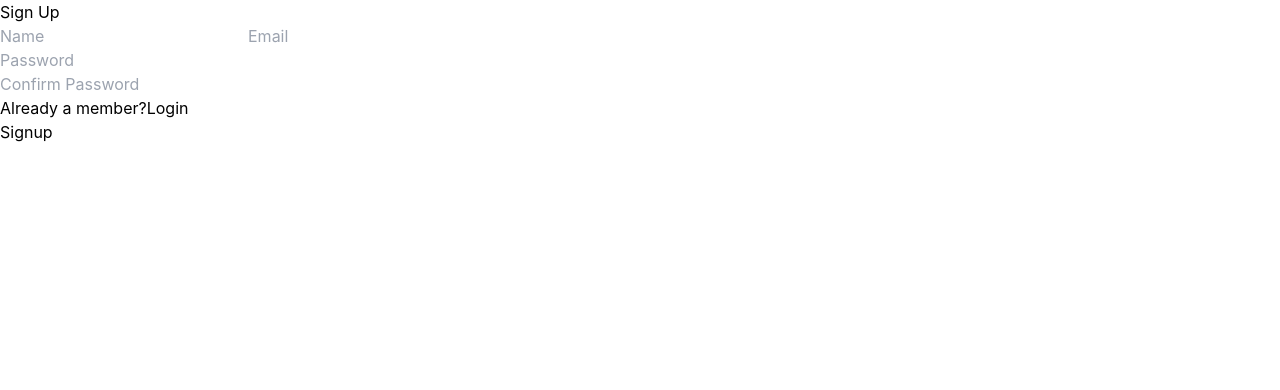
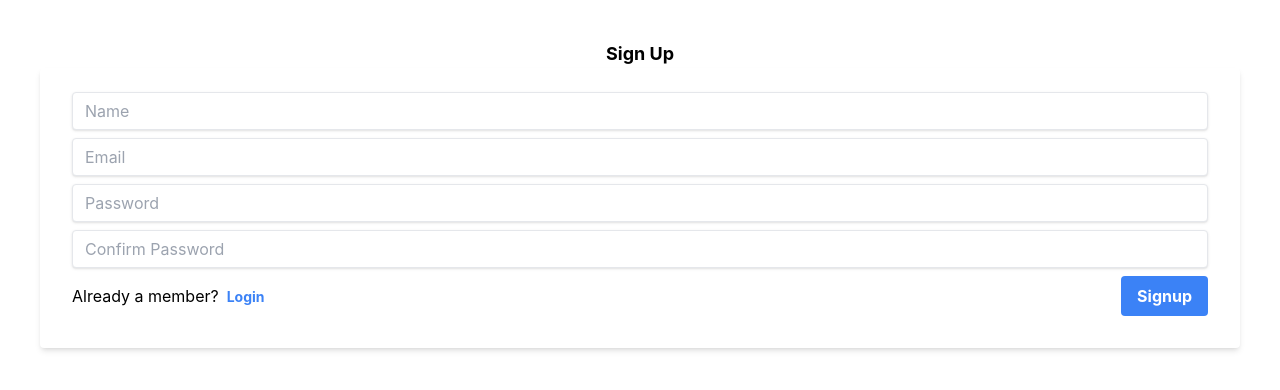
Before and after one commit to Tufahel/blog-app-front-end, a React (Create React App) app: page /signup in a window 1280 px wide. Shown: the top 390 px of the page. Built offline with nearby package versions, Linux system fonts and the light colour scheme.

Commit message:
signin and signup form styled

```diff
--- a/src/components/Login/Login.js
+++ b/src/components/Login/Login.js
@@ -49,10 +49,10 @@ const Login = () => {
       {
     (user === null) && (
     <>
-      <div className="main-login">
-        <h1 className="">Login</h1>
+      <div className="m-10">
+        <h1 className="font-bold text-lg text-center">Login</h1>
         <form
-          className="form-container"
+          className="bg-white shadow-md rounded px-8 pt-6 pb-8 mb-4 space-y-2"
           onSubmit={handleLogin}
         >
           { loadingSignin && (
@@ -74,14 +74,16 @@ const Login = () => {
           { errorSignin && (
           <p className="text-red-500 font-italic">Invalid email/password</p>
           )}
-          <input onChange={handleOnChange} className="" type="email" name="email" id="email" placeholder="Email" required />
-          <input onChange={handleOnChange} className="" type="password" name="password" id="password" placeholder="Password" required />
+          <input onChange={handleOnChange} className="shadow appearance-none border rounded w-full py-2 px-3 text-gray-700 leading-tight focus:outline-none focus:shadow-outline" type="email" name="email" id="email" placeholder="Email" required />
+          <input onChange={handleOnChange} className="shadow appearance-none border border-red-500 rounded w-full py-2 px-3 text-gray-700 mb-3 leading-tight focus:outline-none focus:shadow-outline" type="password" name="password" id="password" placeholder="Password" required />
           <small className="">{}</small>
-          <span className="">
-            Not a member?
-            <NavLink className="" to="/signup">Signup</NavLink>
-          </span>
-          <input className="" type="submit" value="Login" />
+          <div className="flex justify-between items-center">
+            <span>
+              Not a member?
+              <NavLink className="px-2 inline-block align-baseline font-bold text-sm text-blue-500 hover:text-blue-800" to="/signup">Signup</NavLink>
+            </span>
+            <input className="bg-blue-500 hover:bg-blue-700 text-white font-bold py-2 px-4 rounded focus:outline-none focus:shadow-outline" type="submit" value="Login" />
+          </div>
         </form>
       </div>
     </>
--- a/src/components/Signup/Signup.js
+++ b/src/components/Signup/Signup.js
@@ -29,10 +29,10 @@ const Signup = () => {
 
   return (
     <>
-      <div className="mainSign">
-        <h1 className="">Sign Up</h1>
+      <div className="m-10">
+        <h1 className="font-bold text-lg text-center">Sign Up</h1>
         <form
-          className="signup-form"
+          className="bg-white shadow-md rounded px-8 pt-6 pb-8 mb-4 space-y-2"
           onSubmit={handleLogin}
         >
           { errorSignup && (
@@ -42,7 +42,7 @@ const Signup = () => {
           )}
           <input
             onChange={handleOnChange}
-            className=""
+            className="shadow appearance-none border rounded w-full py-2 px-3 text-gray-700 leading-tight focus:outline-none focus:shadow-outline"
             type="text"
             name="name"
             placeholder="Name"
@@ -51,7 +51,7 @@ const Signup = () => {
           />
           <input
             onChange={handleOnChange}
-            className=""
+            className="shadow appearance-none border rounded w-full py-2 px-3 text-gray-700 leading-tight focus:outline-none focus:shadow-outline"
             type="email"
             name="email"
             placeholder="Email"
@@ -60,7 +60,7 @@ const Signup = () => {
           />
           <input
             onChange={handleOnChange}
-            className="w-full sm:w-3/4 border-1 border-main  focus:border-main"
+            className="shadow appearance-none border rounded w-full py-2 px-3 text-gray-700 leading-tight focus:outline-none focus:shadow-outline"
             type="password"
             name="password"
             placeholder="Password"
@@ -70,7 +70,7 @@ const Signup = () => {
           />
           <input
             onChange={handleOnChange}
-            className="w-full sm:w-3/4 border-1 border-main  focus:border-main"
+            className="shadow appearance-none border rounded w-full py-2 px-3 text-gray-700 leading-tight focus:outline-none focus:shadow-outline"
             type="password"
             name="confirm_password"
             placeholder="Confirm Password"
@@ -96,18 +96,20 @@ const Signup = () => {
           </div>
           )}
           <small className="">{}</small>
-          <p className="">
+          <div className="flex justify-between items-center my-4">
+            <p>
               Already a member?
-            <NavLink className="" to="/login">
+              <NavLink className="px-2 inline-block align-baseline font-bold text-sm text-blue-500 hover:text-blue-800" to="/login">
                 Login
               </NavLink>
             </p>
             <button
-            className=""
+              className="bg-blue-500 hover:bg-blue-700 text-white font-bold py-2 px-4 rounded focus:outline-none focus:shadow-outline"
               type="submit"
             >
               Signup
             </button>
+          </div>
         </form>
       </div>
     </>
```
Lines whose indentation alone changed are shown as unchanged.
